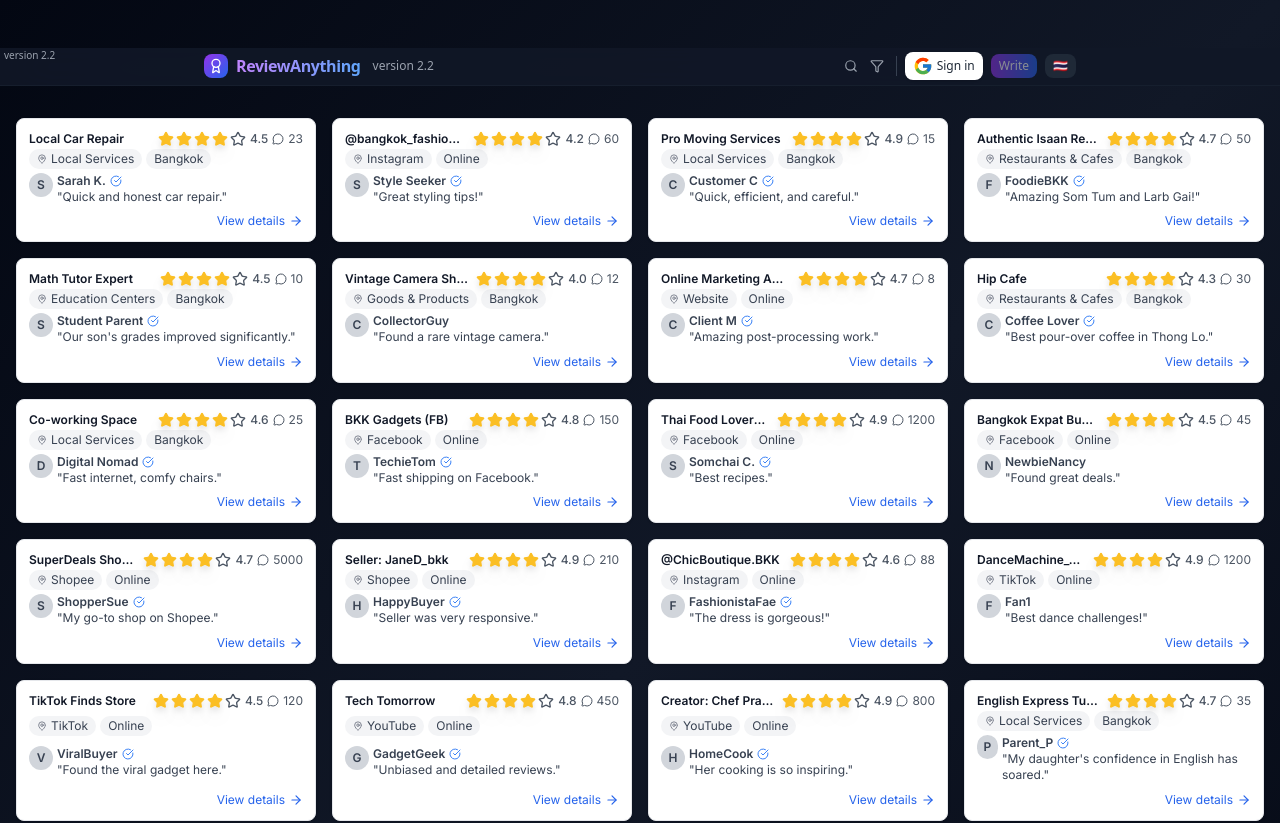
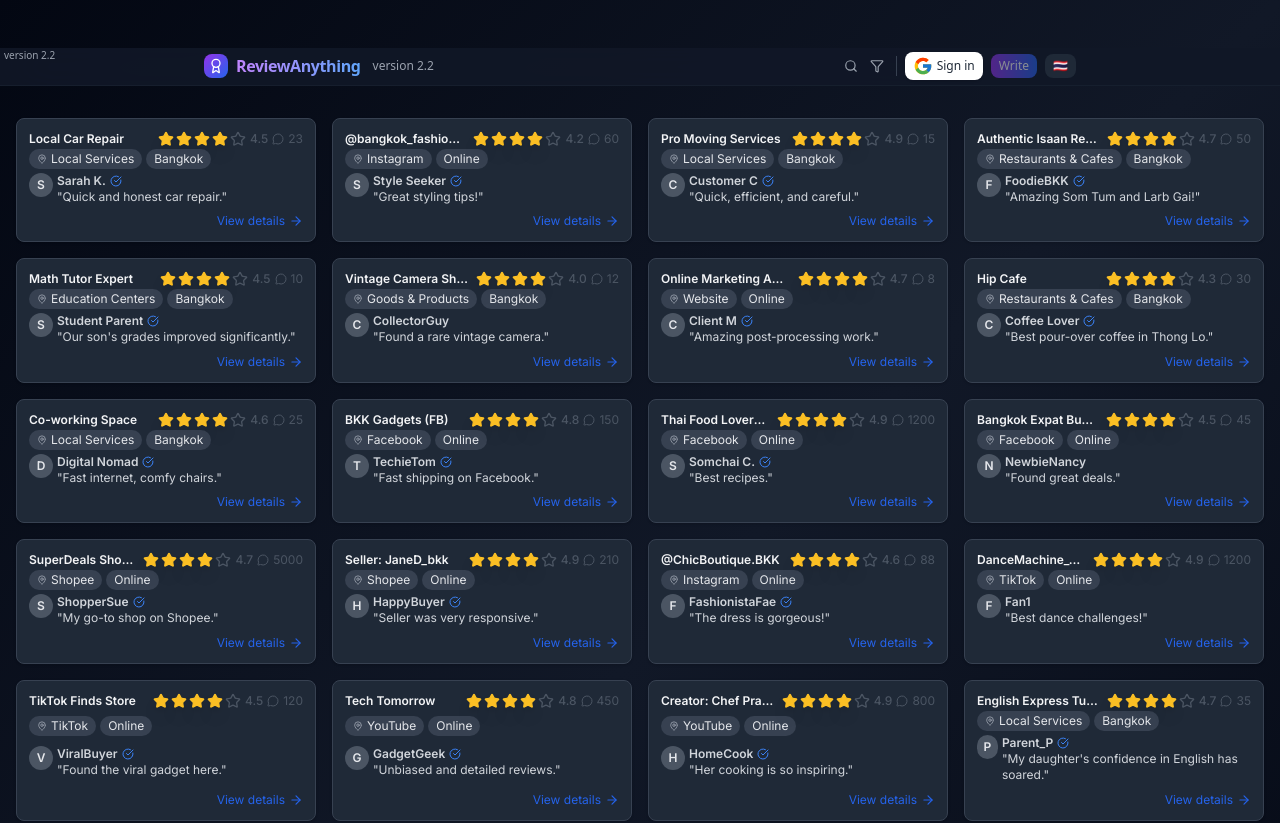
Before and after one commit to ToniKroosome/LocalReviewReal, a React (Create React App) app: page / in a window 1280 px wide. Shown: the top 823 px of the page. Built offline with nearby package versions, Linux system fonts and the light colour scheme.

Commit message:
Darken CompactReviewCard

```diff
--- a/src/styles/CompactReviewCard.css
+++ b/src/styles/CompactReviewCard.css
@@ -1,5 +1,5 @@
 .compact-review-card {
-  @apply bg-white text-gray-900 rounded-lg shadow border border-gray-200 p-3 flex flex-col justify-between hover:shadow-md transition-transform duration-200;
+  @apply bg-gray-800 text-gray-100 rounded-lg shadow border border-gray-700 p-3 flex flex-col justify-between hover:shadow-md transition-transform duration-200;
   font-family: 'Inter', ui-sans-serif, system-ui, -apple-system, BlinkMacSystemFont, 'Segoe UI', Roboto, 'Helvetica Neue', Arial, 'Noto Sans', sans-serif;
 }
 
@@ -24,19 +24,19 @@
 }
 
 .crc-badge {
-  @apply flex items-center gap-1 bg-gray-100 text-gray-700 text-xs px-2 py-0.5 rounded-full;
+  @apply flex items-center gap-1 bg-gray-700 text-gray-200 text-xs px-2 py-0.5 rounded-full;
 }
 
 .crc-badge-icon {
-  @apply text-gray-500;
+  @apply text-gray-400;
 }
 
 .crc-quote {
-  @apply mt-1 flex gap-1 text-xs text-gray-700;
+  @apply mt-1 flex gap-1 text-xs text-gray-300;
 }
 
 .crc-avatar {
-  @apply w-6 h-6 rounded-full bg-gray-300 text-gray-700 flex items-center justify-center text-xs font-semibold;
+  @apply w-6 h-6 rounded-full bg-gray-600 text-gray-200 flex items-center justify-center text-xs font-semibold;
 }
 
 .crc-author-line {
```
Also changed, not shown: 1 other file (tests, documents, lock files or other folders).
